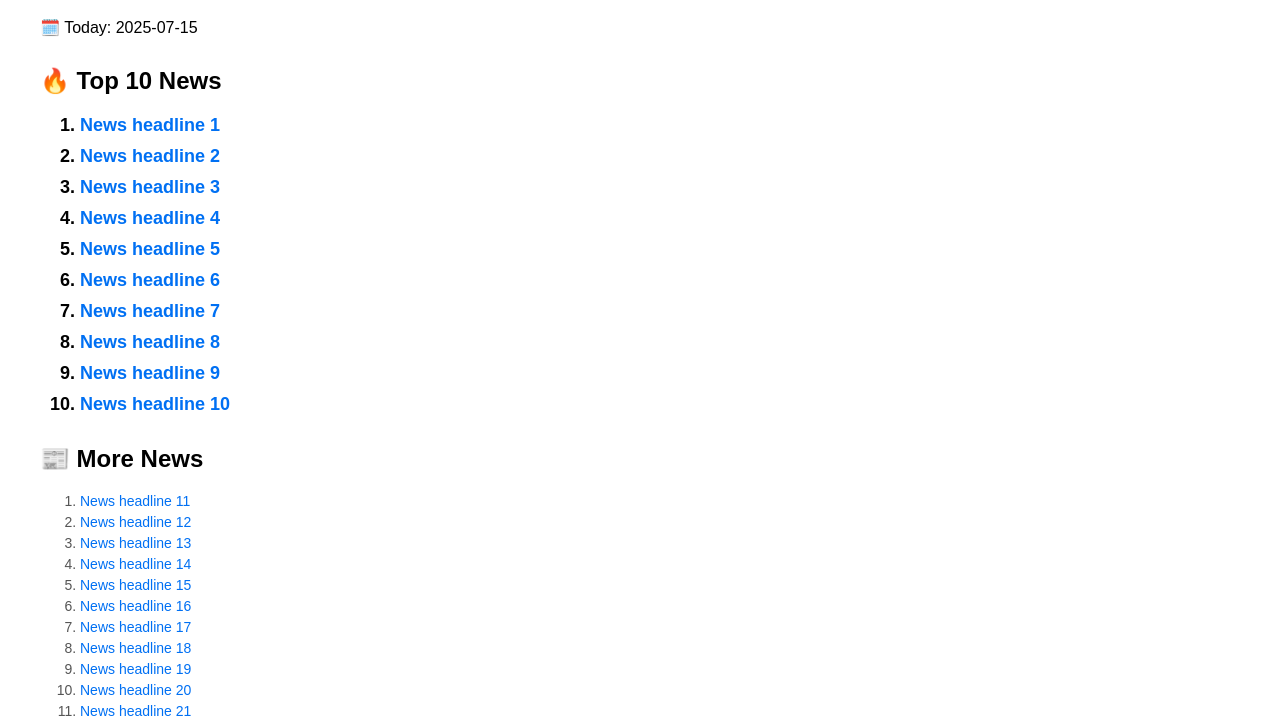
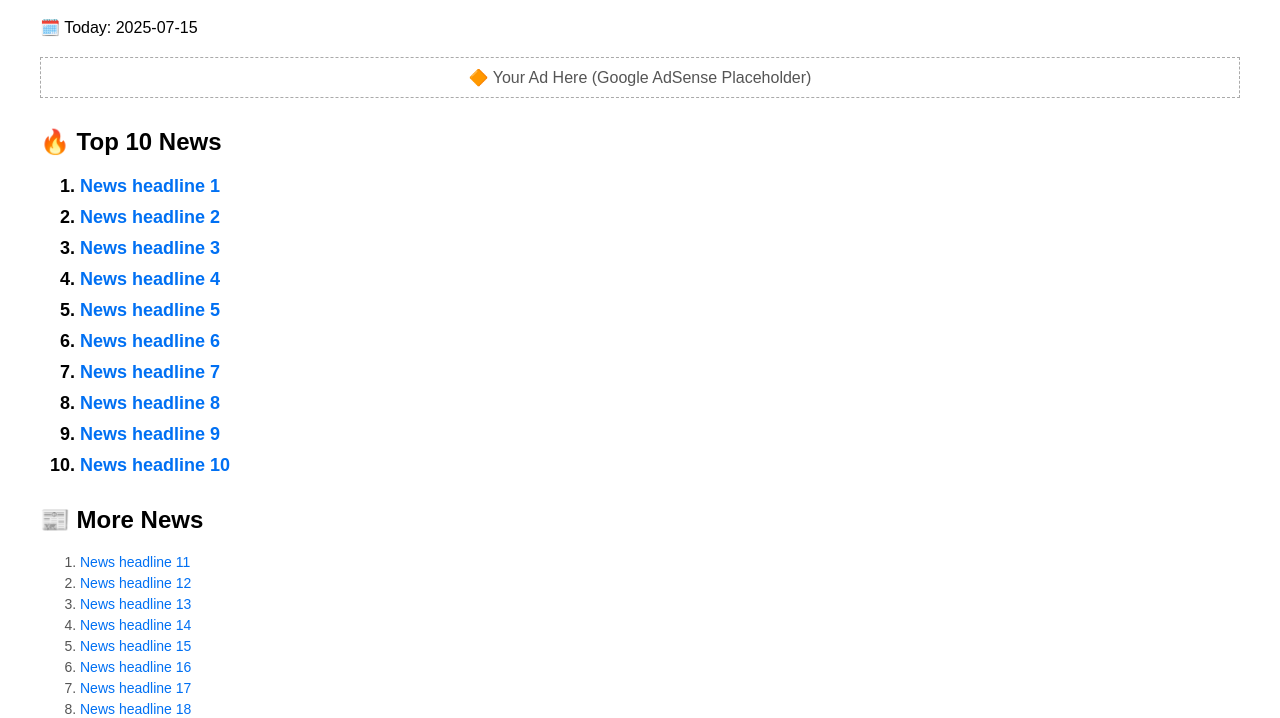
Before and after one commit to aicircus2030/todays-top10, a plain HTML site: page index.html in a window 1280 px wide. Shown: the part 89-807 px from the top of the page. Drawn offline with Linux system fonts and the light colour scheme.

Commit message:
Add AdSense and source info support

```diff
--- a/index.html
+++ b/index.html
@@ -11,17 +11,28 @@
         .others li { font-size: 14px; color: #555; margin-bottom: 5px; }
         a { text-decoration: none; color: #0070f3; }
         a:hover { text-decoration: underline; }
+        .source { font-size: 12px; color: gray; margin-left: 10px; }
+        .ad { border: 1px dashed #aaa; padding: 10px; margin: 20px 0; text-align: center; color: #555; }
     </style>
 </head>
 <body>
     <h1>📰 今日十大 Jinri Top 10</h1>
     <p>🗓️ Today: 2025-07-15</p>
 
+    <div class="ad">
+        <!-- AdSense 广告位（将此代码替换为你自己的 AdSense 脚本） -->
+        🔶 Your Ad Here (Google AdSense Placeholder)
+    </div>
+
     <h2>🔥 Top 10 News</h2>
     <ol class="top10" id="top10"></ol>
 
     <h2>📰 More News</h2>
     <ol class="others" id="others"></ol>
+
+    <div class="ad">
+        🔷 Your Ad Here (Bottom Ad Placeholder)
+    </div>
 
     <script>
         fetch('news.json')
@@ -31,16 +42,18 @@
                 const others = data.slice(10);
                 const topList = document.getElementById('top10');
                 const otherList = document.getElementById('others');
-                top10.forEach(item => {
+
+                function renderItem(item) {
                     const li = document.createElement('li');
-                    li.innerHTML = `<a href="${item.url}" target="_blank">${item.title}</a>`;
-                    topList.appendChild(li);
-                });
-                others.forEach(item => {
-                    const li = document.createElement('li');
-                    li.innerHTML = `<a href="${item.url}" target="_blank">${item.title}</a>`;
-                    otherList.appendChild(li);
-                });
+                    const title = item.title || "Untitled";
+                    const url = item.url || "#";
+                    const source = item.source ? `<span class='source'>({item.source})</span>` : "";
+                    li.innerHTML = `<a href="${url}" target="_blank">${title}</a> ${source}`;
+                    return li;
+                }
+
+                top10.forEach(item => topList.appendChild(renderItem(item)));
+                others.forEach(item => otherList.appendChild(renderItem(item)));
             })
             .catch(error => {
                 document.getElementById('top10').innerHTML = '<li>Failed to load news.json</li>';
```
